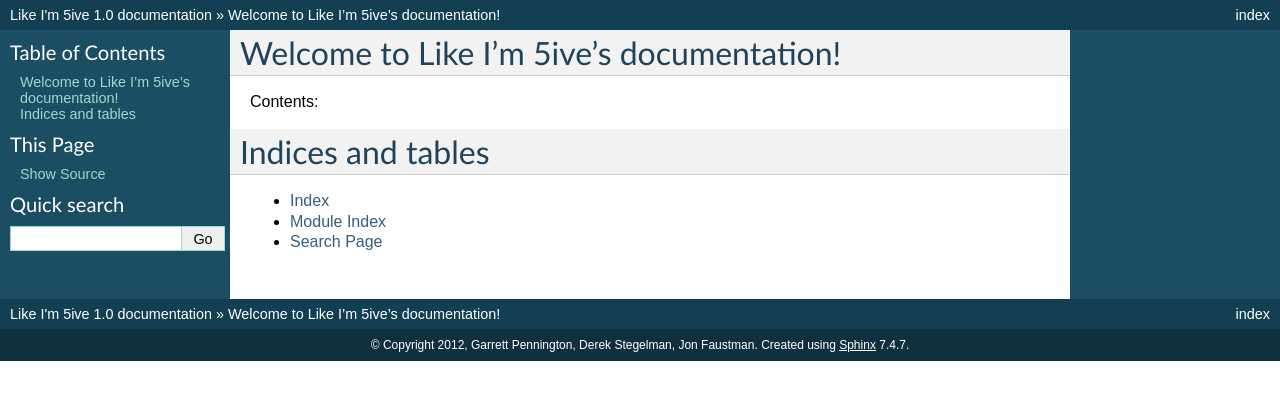
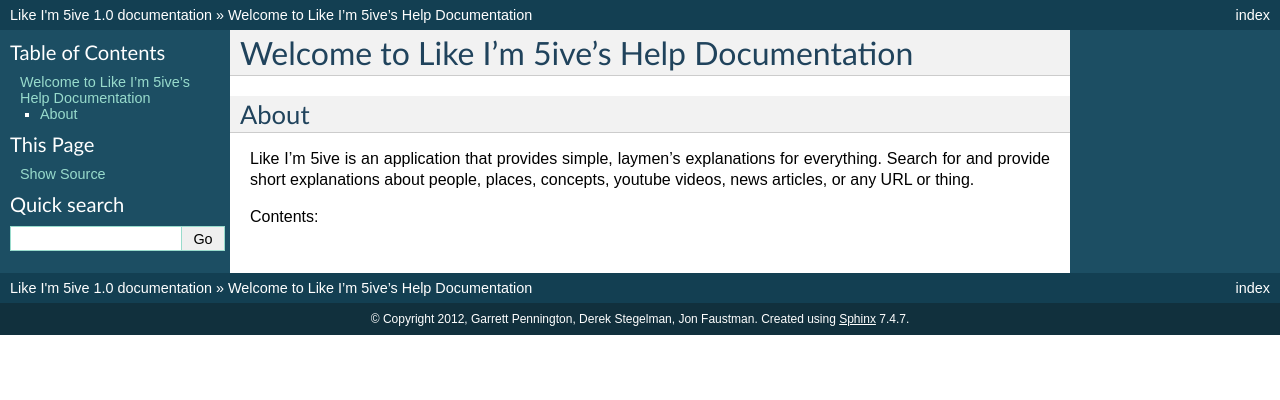
Before and after one commit to checoze/like-im-5ive, a Sphinx documentation site: the page built from docs/source/index.rst, in a window 1280 px wide. Shown: the top 400 px of the page. Built offline with Sphinx 7.4.7, drawn with Linux system fonts in a browser that asks for light colours.

Commit message:
First docs update.

```diff
--- a/docs/source/index.rst
+++ b/docs/source/index.rst
@@ -3,19 +3,16 @@
    You can adapt this file completely to your liking, but it should at least
    contain the root `toctree` directive.
 
-Welcome to Like I'm 5ive's documentation!
-=========================================
+Welcome to Like I'm 5ive's Help Documentation
+=============================================
+
+About
+-----
+
+Like I'm 5ive is an application that provides simple, laymen's explanations for everything.
+Search for and provide short explanations about people, places, concepts, youtube videos, news articles, or any URL or thing.
 
 Contents:
 
 .. toctree::
    :maxdepth: 2
-
-
-
-Indices and tables
-==================
-
-* :ref:`genindex`
-* :ref:`modindex`
-* :ref:`search`
```
